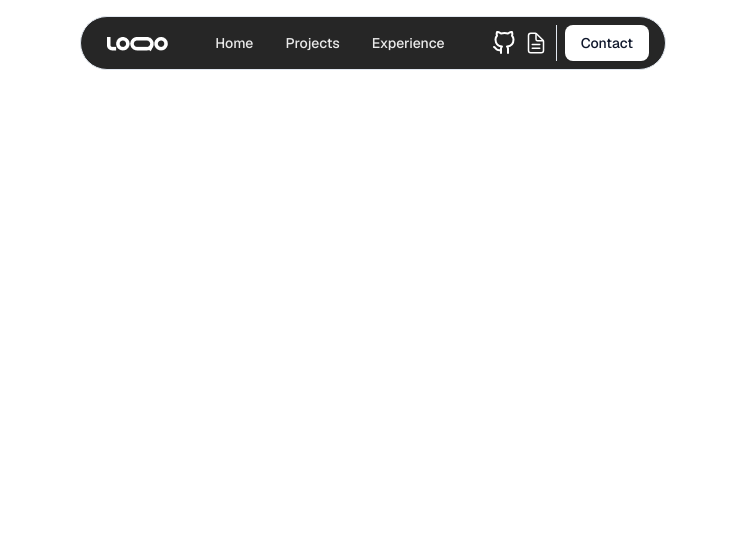
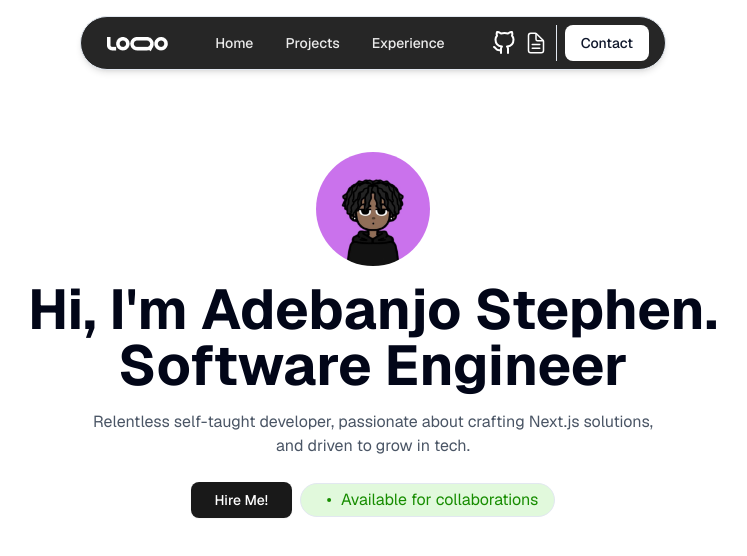
Before and after one commit to SteeveSticks/my-portfolio, a Next.js app: page / in a window 1280 px wide. Shown: the top 556 px of the page, without its empty margins (267-1014 px from the left). Built offline with nearby package versions, Linux system fonts and the light colour scheme.

Commit message:
hero 0.1

```diff
--- a/package.json
+++ b/package.json
@@ -13,6 +13,7 @@
     "@radix-ui/react-slot": "^1.2.2",
     "class-variance-authority": "^0.7.1",
     "clsx": "^2.1.1",
+    "framer-motion": "^12.12.0",
     "lucide-react": "^0.510.0",
     "next": "15.3.2",
     "react": "^19.0.0",
--- a/src/app/globals.css
+++ b/src/app/globals.css
@@ -5,6 +5,12 @@
 
 @theme {
   --font-sans: var(--font-giest-sans);
+}
+
+body {
+  scroll-behaviour: auto;
+  overflow-x: hidden;
+  overflow-y: scroll;
 }
 
 @theme inline {
@@ -129,4 +135,7 @@
   .flex-between {
     @apply flex justify-between items-center;
   }
+  .flex-center {
+    @apply flex justify-center items-center;
+  }
 }
--- a/src/app/page.tsx
+++ b/src/app/page.tsx
@@ -1,9 +1,11 @@
+import Hero from "@/components/Hero";
 import Navbar from "@/components/Navbar";
 
 export default function Home() {
   return (
     <div className="font-sans">
       <Navbar />
+      <Hero />
     </div>
   );
 }
--- /dev/null
+++ b/src/components/Hero.tsx
@@ -0,0 +1,46 @@
+import Image from "next/image";
+import React from "react";
+import { Button } from "./ui/button";
+import { Dot } from "lucide-react";
+
+const Hero = () => {
+  return (
+    <div>
+      <section className="grid justify-center  items-center text-center py-24 mt-6">
+        <div className="inline-flex items-center justify-center">
+          <Image
+            src="/img/profile-image.jpg"
+            className="rounded-full"
+            alt="profile logo"
+            width={114}
+            height={30}
+          />
+        </div>
+
+        <div className="">
+          <h1 className="font-bold leading-14 text-[56px] mt-4">
+            Hi, I&apos;m Adebanjo Stephen.
+            <br /> Software Engineer
+          </h1>
+          <h3 className="text-gray-600 mt-4">
+            Relentless self-taught developer, passionate about crafting Next.js
+            solutions,
+            <br /> and driven to grow in tech.
+          </h3>
+        </div>
+
+        <div className="flex items-center justify-center mt-6 gap-2">
+          <Button className="!bg-black/90 text-white !cursor-pointer !py-4 !px-6 hover:!bg-black/82">
+            Hire Me!
+          </Button>
+          <div className="border flex-center bg-[#E1F9DC] text-[#178D00] px-4 py-1 rounded-full">
+            <Dot className="size-6" />
+            <span>Available for collaborations</span>
+          </div>
+        </div>
+      </section>
+    </div>
+  );
+};
+
+export default Hero;
--- a/src/components/Navbar.tsx
+++ b/src/components/Navbar.tsx
@@ -8,9 +8,11 @@ import { HoverCard, HoverCardTrigger, HoverCardContent } from "./ui/hover-card";
 const Navbar = () => {
   return (
     <header className="py-4">
-      <nav className="max-w-[586px] border mx-auto bg-black/85 flex justify-between items-center py-2 px-4 rounded-full">
+      <nav className="max-w-[586px] mx-auto bg-black/85 flex justify-between items-center py-2 px-4 rounded-full border outline-none shadow-md fixed left-0 right-0 ">
         <div>
-          <img src="img/brandLogo.png" alt="Brand Logo" />
+          <Link href="/">
+            <img src="img/brandLogo.png" alt="Brand Logo" />
+          </Link>
         </div>
 
         <div className="">
@@ -36,13 +38,19 @@ const Navbar = () => {
         <div className="flex-between gap-2">
           <HoverCard>
             <HoverCardTrigger>
-              <FiGithub className="size-6 text-white hover:text-white/90" />
+              <Link
+                target="_blank"
+                rel="noreferrer"
+                href="https://github.com/SteeveSticks"
+              >
+                <FiGithub className="size-6 text-white hover:text-white/90 cursor-pointer" />
+              </Link>
             </HoverCardTrigger>
             <HoverCardContent>GitHub</HoverCardContent>
           </HoverCard>
           <HoverCard>
             <HoverCardTrigger>
-              <IoDocumentTextOutline className="size-6 text-white hover:text-white/90" />
+              <IoDocumentTextOutline className="size-6 text-white hover:text-white/90 cursor-pointer" />
             </HoverCardTrigger>
             <HoverCardContent>Resume</HoverCardContent>
           </HoverCard>
```
Also changed, not shown: public/img/profile-image.jpg (added), 1 other file (tests, documents, lock files or other folders).
